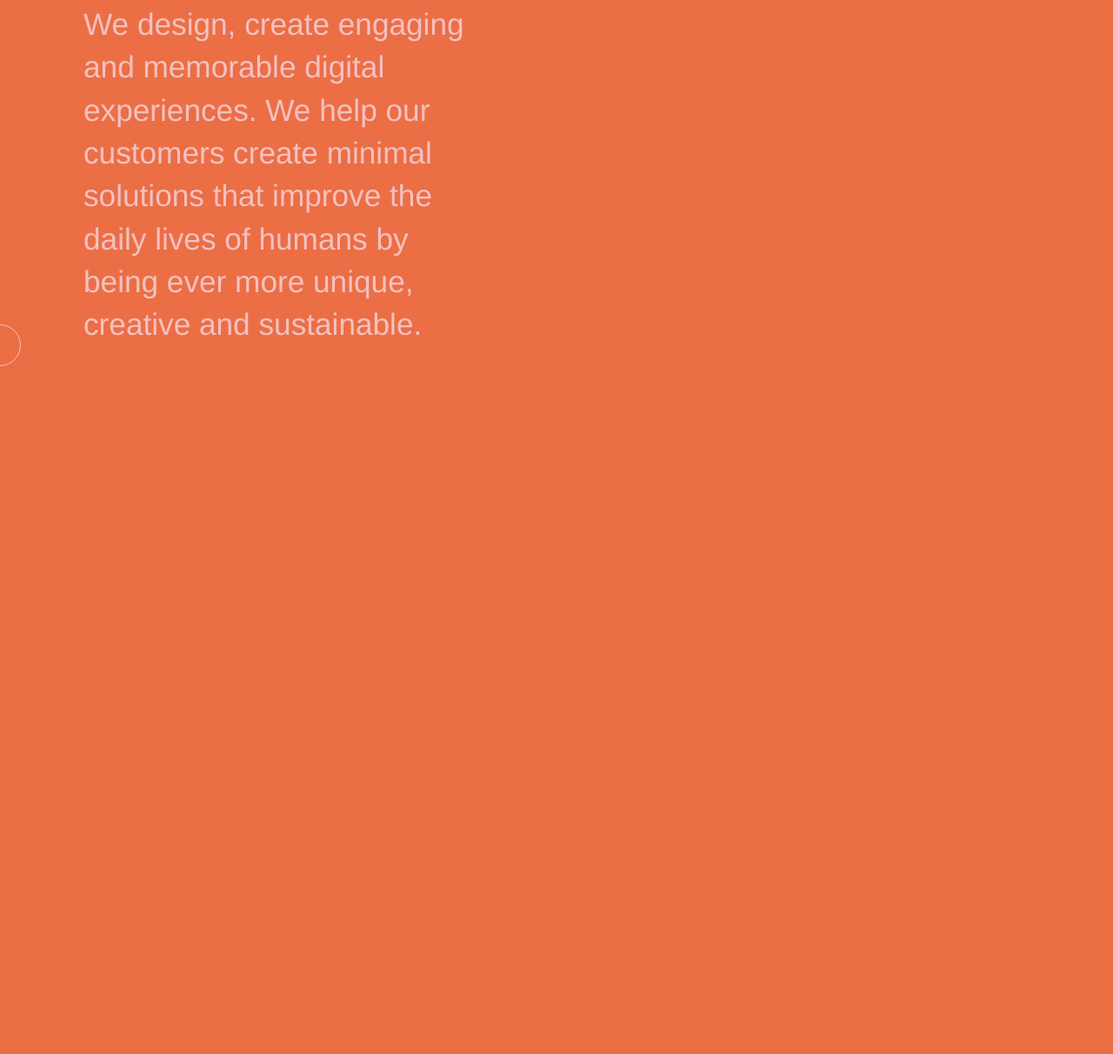
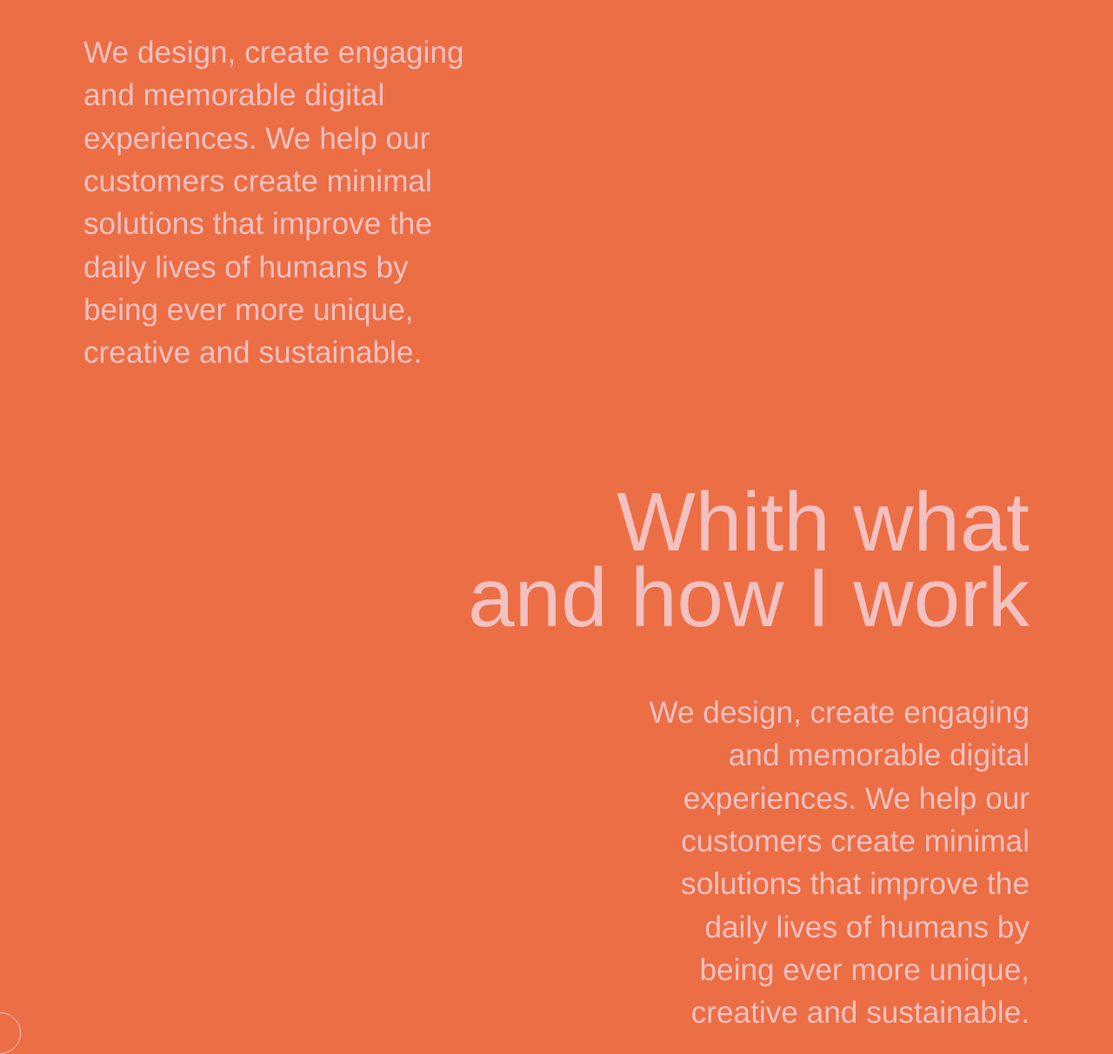
Before and after one commit to NicolasVarone/portfolio, a website built with Parcel: page index.html in a window 1280 px wide. Shown: the part 1216-2428 px from the top of the page at 87% size. Before the commit the page ends 1637 px from the top, so only its background shows below. Built offline with nearby package versions, Linux system fonts and the light colour scheme.

Commit message:
Create and style services section

```diff
--- a/index.html
+++ b/index.html
@@ -8,16 +8,16 @@
     <title>Nicolas Varone</title>
   </head>
   <body>
-    <header class="header">
+    <header id="header-section" class="header">
       <div class="header-container">
         <div class="logo">
-          <a class="name" href="">Nicolas Varone</a>
+          <a class="name" href="#header-section">Nicolas Varone</a>
         </div>
 
         <nav>
           <ul>
             <li><a class="nav-item" href="#about-section">About</a></li>
-            <li><a class="nav-item" href="">Services</a></li>
+            <li><a class="nav-item" href="#services-section">Services</a></li>
             <li><a class="nav-item" href="">Contact</a></li>
           </ul>
         </nav>
@@ -53,6 +53,24 @@
       </div>
     </section>
 
+    <section id="services-section" class="services">
+      <div class="container">
+        <div class="services-content">
+          <div class="services-title">
+            <h2>Whith what<br />and how I work</h2>
+          </div>
+          <div class="services-description">
+            <p>
+              We design, create engaging and memorable digital experiences. We
+              help our customers create minimal solutions that improve the daily
+              lives of humans by being ever more unique, creative and
+              sustainable.
+            </p>
+          </div>
+        </div>
+      </div>
+    </section>
+
     <div class="cursor">
       <span class="cursor-text"></span>
     </div>
--- a/style/layout.scss
+++ b/style/layout.scss
@@ -66,7 +66,7 @@
 
 /* ABOUT */
 .about {
-  padding-top: 6rem;
+  padding-top: 8rem;
 
   &-title {
     margin-bottom: 4rem;
@@ -76,3 +76,20 @@
     padding-right: 40rem;
   }
 }
+
+/* SERVICES */
+.services {
+  padding-top: 8rem;
+
+  &-content {
+    text-align: right;
+
+    .services-title {
+      margin-bottom: 4rem;
+    }
+
+    .services-description {
+      padding-left: 40rem;
+    }
+  }
+}
```
